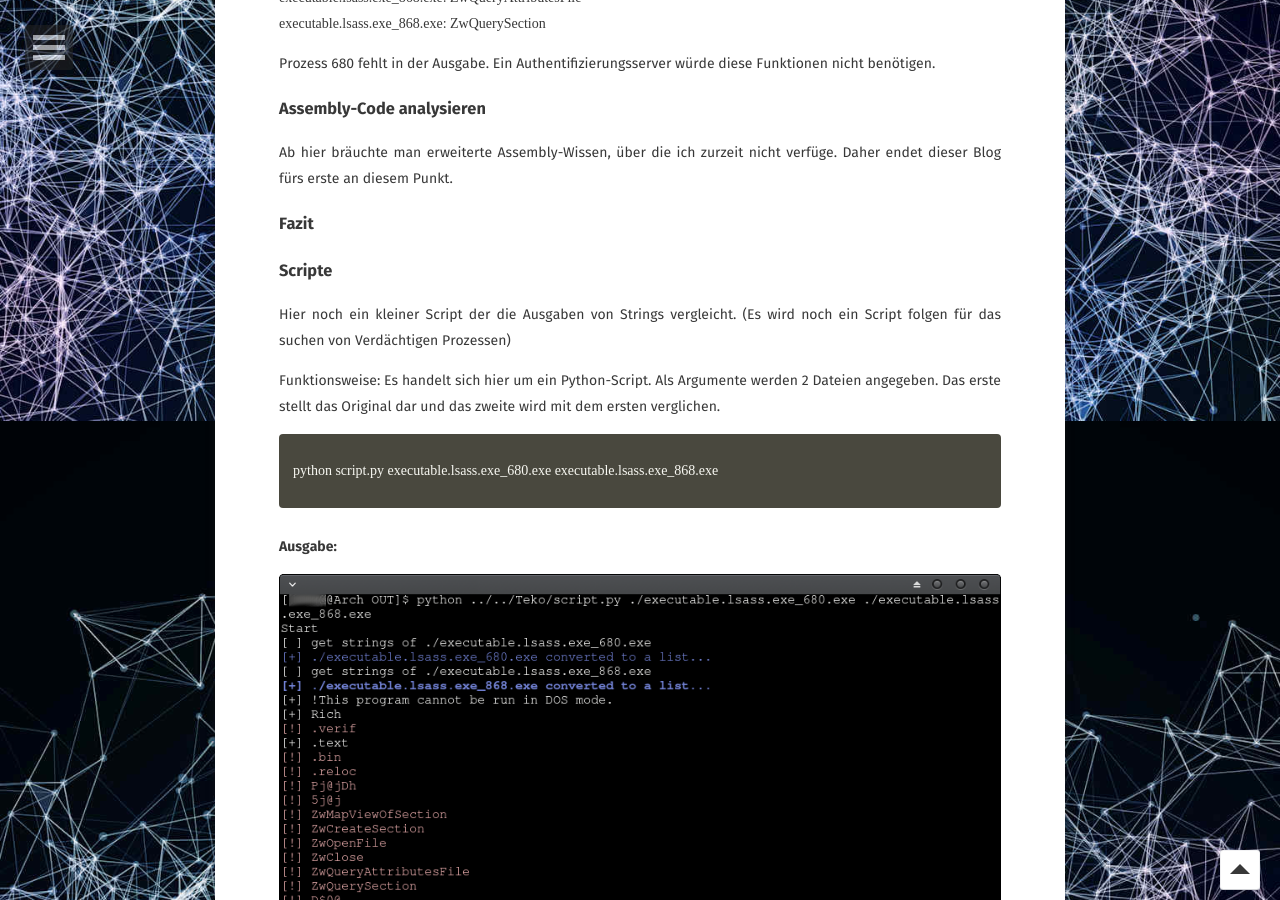
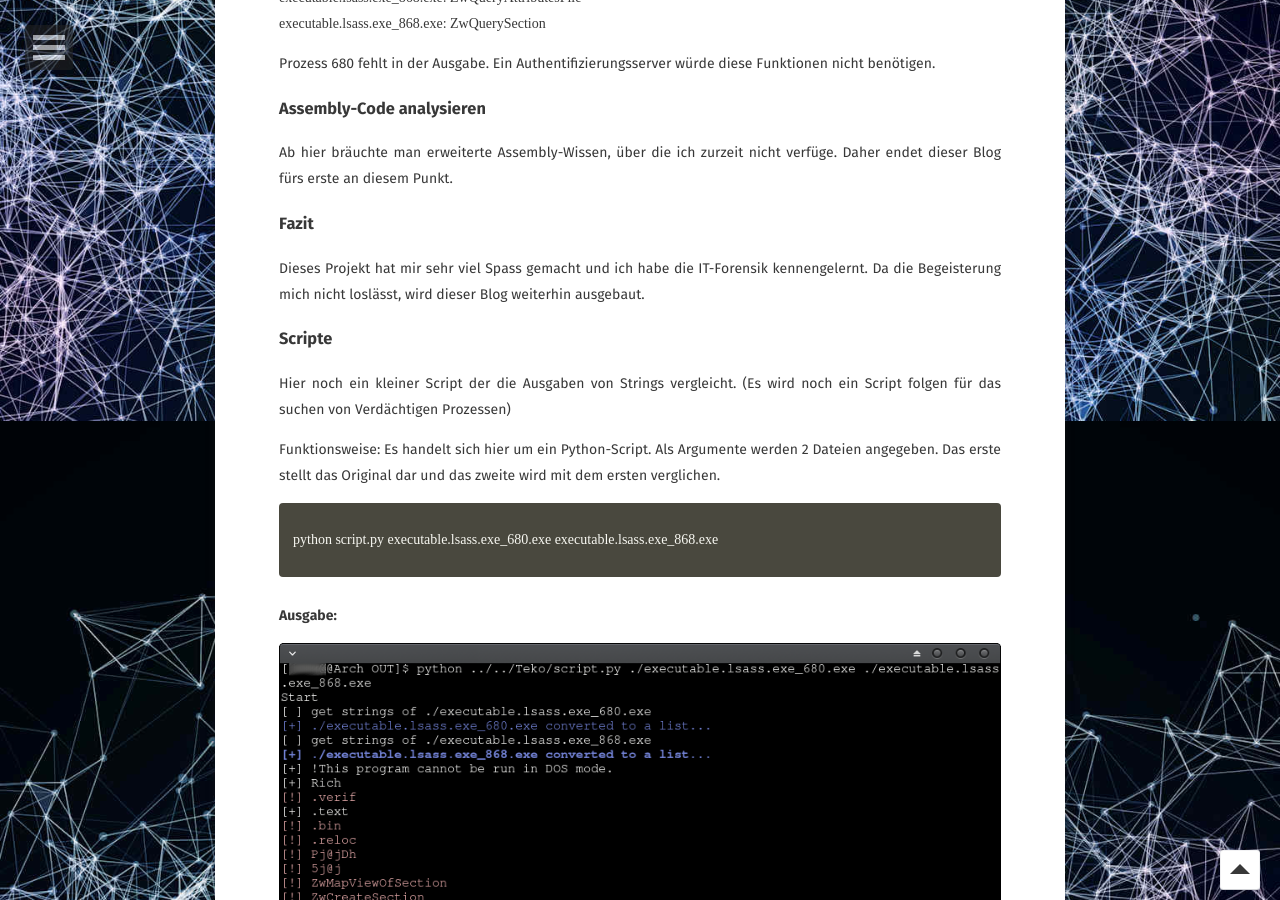
Before and after one commit to lauliger/IT-Sicherheit, a Jekyll site: the page built from _posts/2019-01-08-Arbeitsspeicheruntersuchung.md, in a window 1280 px wide and 900 px high, scrolled down 10379 px. Built offline with Jekyll 4.4.1, drawn with Linux system fonts in a browser that asks for light colours; some web fonts are replaced.

Commit message:
Update 2019-01-08-Arbeitsspeicheruntersuchung.md

```diff
--- a/_posts/2019-01-08-Arbeitsspeicheruntersuchung.md
+++ b/_posts/2019-01-08-Arbeitsspeicheruntersuchung.md
@@ -381,7 +381,8 @@ Daher endet dieser Blog fürs erste an diesem Punkt.
 
 ### Fazit
 
-
+Dieses Projekt hat mir sehr viel Spass gemacht und ich habe die IT-Forensik kennengelernt.
+Da die Begeisterung mich nicht loslässt, wird dieser Blog weiterhin ausgebaut.
 
 ### Scripte
 
@@ -451,7 +452,7 @@ if __name__=="__main__":
     print("Start")
     cmpStrings()
 {% endhighlight %}
-<a href="../script.py" download="download">script.py herunterladen</a>
+<a href="../script.py" download="script.py">script.py herunterladen</a>
 {% highlight bash %}
 shasum:   e07034165a3030b2707e432149e3dc4a913c32f4
 {% endhighlight %}
```
